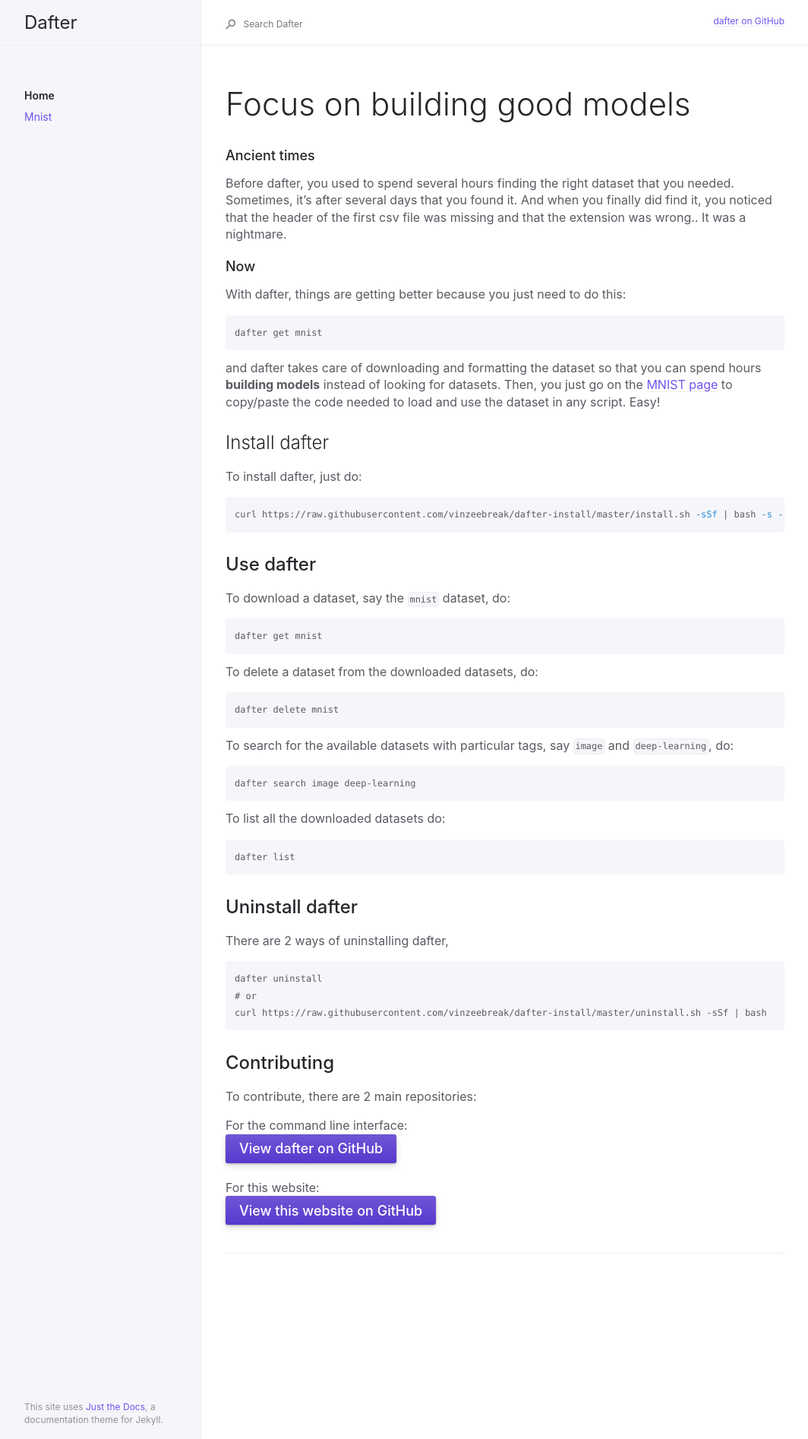
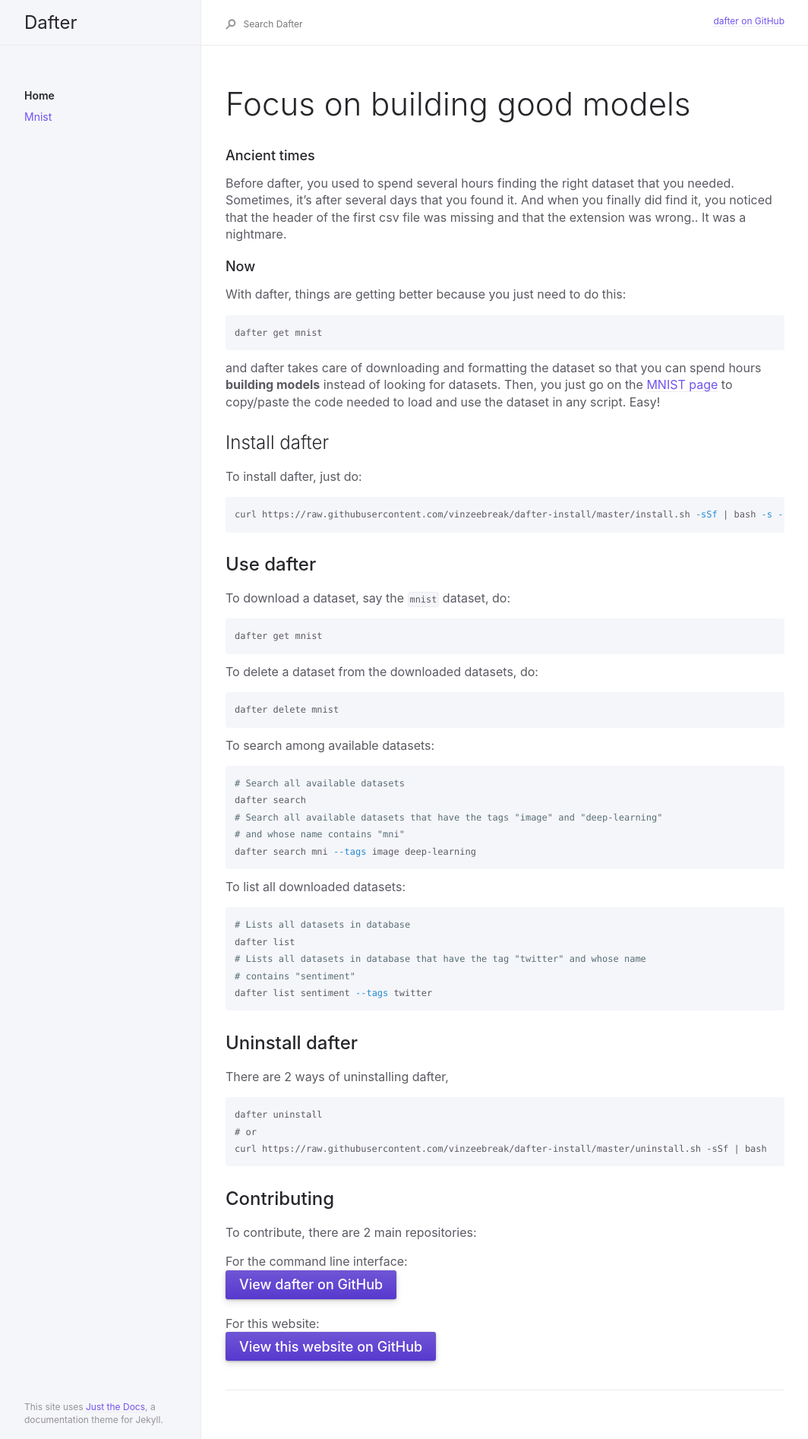
Before and after one commit to vhoulbreque/dafter-loader, a Jekyll site: the page built from index.md, in a window 1280 px wide. Shown: the whole page at 76% size, without its empty margins (91-1155 px from the left). Built offline with Jekyll 4.4.1, drawn with Linux system fonts in a browser that asks for light colours.

Commit message:
Correct commands in README

````diff
--- a/index.md
+++ b/index.md
@@ -46,14 +46,22 @@ To delete a dataset from the downloaded datasets, do:
 dafter delete mnist
 ```
 
-To search for the available datasets with particular tags, say `image` and `deep-learning`, do:
-```
-dafter search image deep-learning
+To search among available datasets:
+```bash
+# Search all available datasets
+dafter search
+# Search all available datasets that have the tags "image" and "deep-learning"
+# and whose name contains "mni"
+dafter search mni --tags image deep-learning
 ```
 
-To list all the downloaded datasets do:
-```
+To list all downloaded datasets:
+```bash
+# Lists all datasets in database
 dafter list
+# Lists all datasets in database that have the tag "twitter" and whose name
+# contains "sentiment"
+dafter list sentiment --tags twitter
 ```
 
 ## Uninstall dafter
````
